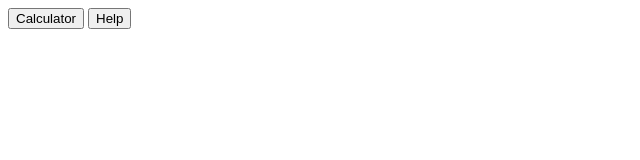
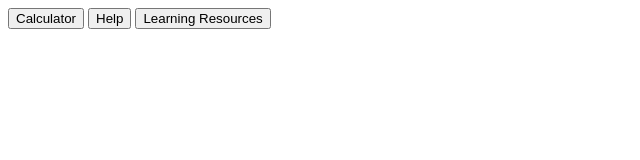
Before and after one commit to Riftbreaker1/netlify_crc, a website: page index.html in a window 1280 px wide. Shown: the whole page, without its empty margins (0-640 px from the left). Drawn offline with Linux system fonts and the light colour scheme.

Commit message:
Add Learning Resources button to index.html

```diff
--- a/index.html
+++ b/index.html
@@ -8,5 +8,6 @@
 <body>
   <button onclick="location.href='/calc'">Calculator</button>
   <button onclick="location.href='/help'">Help</button>
+  <button onclick="location.href='/revision'">Learning Resources</button>
 </body>
 </html>
```
